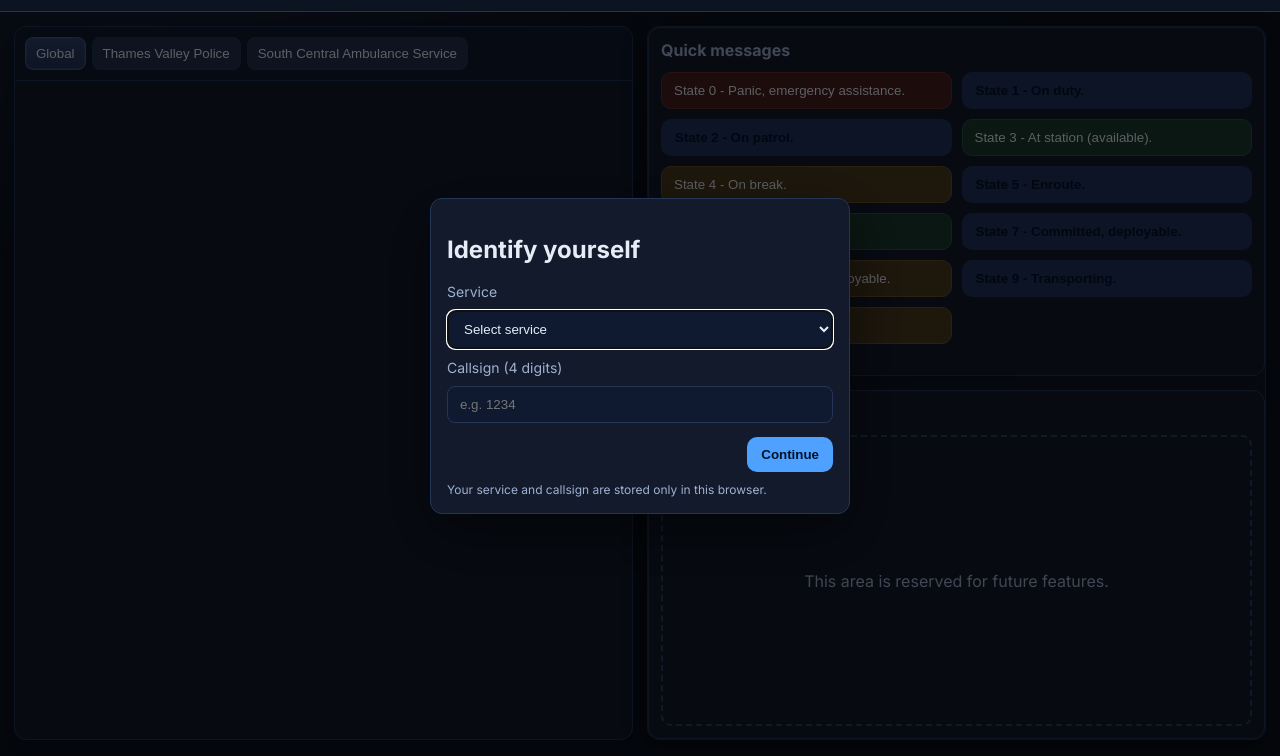
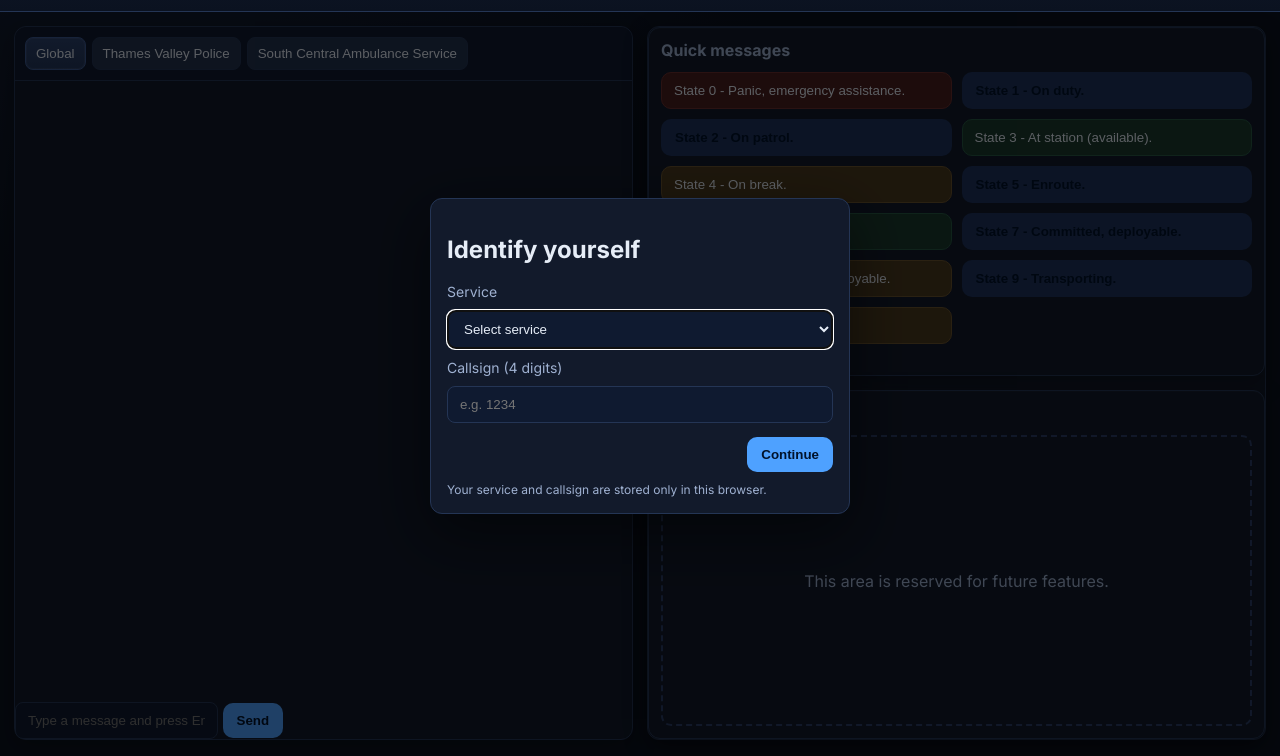
Before and after one commit to 999oxford/dashboard, a plain HTML site: page index.html in a window 1280 px wide. Shown: the part 44-800 px from the top of the page. Drawn offline with Linux system fonts and the light colour scheme.

Commit message:
Update index.html

```diff
--- a/index.html
+++ b/index.html
@@ -27,6 +27,10 @@
         <button class="tab" role="tab" aria-selected="false" data-channel="South Central Ambulance Service">South Central Ambulance Service</button>
       </div>
       <div class="radio-feed" id="radioFeed" aria-live="polite"></div>
+      <div class="composer" aria-label="Compose message">
+        <input id="messageInput" type="text" placeholder="Type a message and press Enter…" autocomplete="off" />
+        <button id="sendBtn" class="primary" type="button">Send</button>
+      </div>
     </section>
 
     <section class="side-panel">
@@ -53,7 +57,7 @@
         </select>
 
         <label for="callsignInput">Callsign (4 digits)</label>
-        <input id="callsignInput" type="text" inputmode="numeric" pattern="\\d{4}" maxlength="4" placeholder="e.g. 1234" required />
+        <input id="callsignInput" type="text" inputmode="numeric" pattern="\d{4}" maxlength="4" placeholder="e.g. 1234" required />
 
         <div class="form-actions">
           <button type="submit" class="primary">Continue</button>
```
